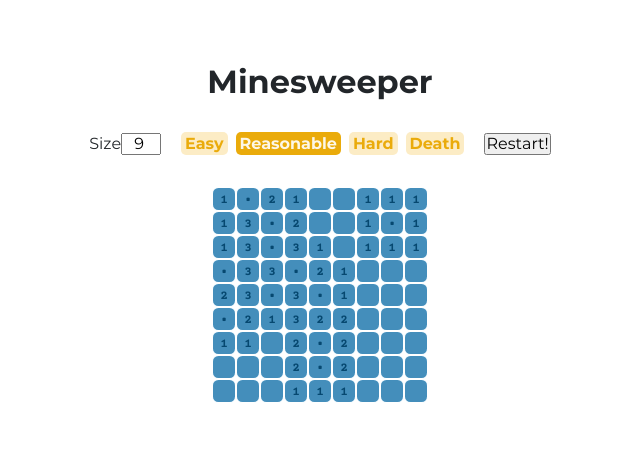
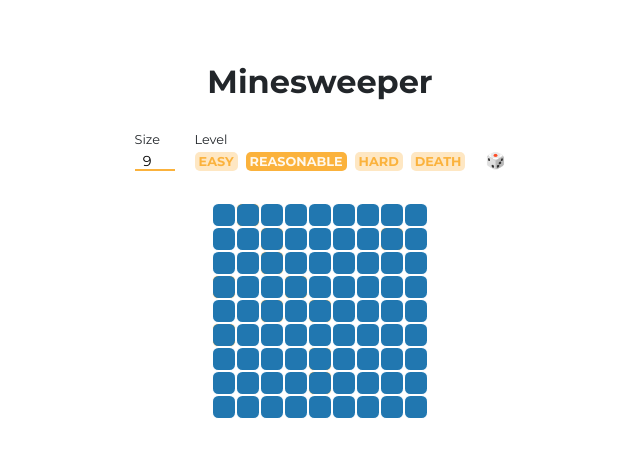
Before and after one commit to sophiamersmann/minesweeper, a Vue app: page / in a window 1280 px wide. Shown: the top 456 px of the page, without its empty margins (320-960 px from the left). Built offline with nearby package versions, Linux system fonts and the light colour scheme.

Commit message:
Add styling

```diff
--- a/src/assets/style/base.css
+++ b/src/assets/style/base.css
@@ -3,10 +3,10 @@
 :root {
   --spacing: 2rem;
   --black: hsl(210 11% 15%);
-  --primary: hsl(203 89% 33%);
-  --primary-light: hsl(203 89% 90%);
-  --accent: hsl(43 91% 48%);
-  --accent-light: hsl(43 91% 88%);
+  --primary: hsl(204 68% 41%);
+  --primary-light: hsl(204 68% 88%);
+  --accent: hsl(37 96% 61%);
+  --accent-light: hsl(37 96% 88%);
 }
 
 html {
--- a/src/components/Cell.vue
+++ b/src/components/Cell.vue
@@ -25,10 +25,13 @@ export default {
       return this.nMineNeighbours > 0 ? this.nMineNeighbours : null;
     },
     classes() {
-      return {
+      const classes = {
         'is-covered': this.isCovered,
         'is-flagged': this.isFlagged,
+        'has-mine': this.hasMine,
       };
+      classes[`has-${this.nMineNeighbours}-mine-neighbours`] = true;
+      return classes;
     },
   },
   methods: {
@@ -89,9 +92,27 @@ export default {
   position: relative;
   background-color: var(--primary-light);
 }
+.cell.has-1-mine-neighbours {
+  color: #979A9B;
+}
+.cell.has-2-mine-neighbours {
+  color: var(--primary);
+}
+.cell.has-3-mine-neighbours,
+.cell.has-4-mine-neighbours {
+  color: hsl(0 100% 41%);
+}
+.cell.has-5-mine-neighbours,
+.cell.has-6-mine-neighbours,
+.cell.has-7-mine-neighbours,
+.cell.has-8-mine-neighbours {
+  color: hsl(358 97% 31%);
+}
 .cell:disabled {
   background-color: var(--primary-light);
-  color: inherit;
+}
+.cell.has-mine:disabled {
+  color: var(--black);
 }
 .cell.is-covered::after {
   --size: 100%;
@@ -106,19 +127,24 @@ export default {
   background: var(--primary);
   text-indent: 0;
   border-radius: inherit;
-  opacity: 0.7;
 }
 .cell.is-flagged::after {
   content: '⚑';
   color: var(--accent);
   background-color: var(--accent-light);
 }
-.cell.is-flagged.is-wrong,
-.cell.is-flagged.is-wrong::after {
-  background-color: red;
-}
 .cell:not(.is-covered).is-flagged,
 .cell:not(.is-covered).is-flagged::after {
   background-color: var(--primary-light);
 }
+.cell.has-mine {
+  background-color: var(--accent);
+}
+
+.grid.is-finished.is-lost .cell.has-mine::after {
+  content: '';
+}
+.grid.is-finished.is-lost .cell.has-mine {
+  background-color: var(--accent);
+}
 </style>
--- a/src/components/Grid.vue
+++ b/src/components/Grid.vue
@@ -2,7 +2,7 @@
   <h1>Minesweeper</h1>
   <nav>
     <div>
-      <label for="input-size">Size</label>
+      <label class="label-top" for="input-size">Size</label>
       <input
         v-model.number="size"
         type="number"
@@ -13,6 +13,7 @@
       />
     </div>
     <div id="select-difficulty">
+      <label class="label-top" for="input-size">Level</label>
       <div>
         <input
           type="radio"
@@ -21,7 +22,7 @@
           v-model="difficulty"
           @change="start"
         />
-        <label for="input-easy">Easy</label>
+        <label class="as-button" for="input-easy">EASY</label>
       </div>
       <div>
         <input
@@ -32,7 +33,7 @@
           @change="start"
           checked
         />
-        <label for="input-intermediate">Reasonable</label>
+        <label class="as-button" for="input-intermediate">REASONABLE</label>
       </div>
       <div>
         <input
@@ -42,7 +43,7 @@
           v-model="difficulty"
           @change="start"
         />
-        <label for="input-hard">Hard</label>
+        <label class="as-button" for="input-hard">HARD</label>
       </div>
       <div>
         <input
@@ -52,12 +53,15 @@
           v-model="difficulty"
           @change="start"
         />
-        <label for="input-death">Death</label>
+        <label class="as-button" for="input-death">DEATH</label>
       </div>
     </div>
-    <button @click="start">Restart!</button>
+    <div>
+      <div class="label-top">&nbsp;</div>
+      <button class="dice" @click="start">🎲</button>
+    </div>
   </nav>
-  <div class="grid">
+  <div class="grid" :class="classes">
     <div class="grid__row" v-for="(row, i) in grid.matrix" :key="[gameKey, i]">
       <Cell
         class="grid__cell"
@@ -117,6 +121,12 @@ export default {
         hard: 4,
         death: 2,
       }[this.difficulty];
+    },
+    classes() {
+      return {
+        'is-finished': this.state.isFinished,
+        'is-lost': !this.state.isWon,
+      };
     },
   },
   methods: {
@@ -183,7 +193,10 @@ nav {
 }
 nav input {
   width: 40px;
-  text-align: right;
+  text-align: center;
+  border: 0;
+  border-bottom: 2px solid var(--accent);
+  font-size: 0.9rem;
 }
 #select-difficulty div {
   display: inline;
@@ -191,16 +204,47 @@ nav input {
 #select-difficulty input {
   display: none;
 }
-#select-difficulty label {
+#select-difficulty .as-button {
   margin: calc(var(--spacing) / 8);
   background-color: var(--accent-light);
   padding: calc(var(--spacing) / 16) calc(var(--spacing) / 8);
   border-radius: 5px;
   color: var(--accent);
   font-weight: bold;
+  font-size: 0.8rem;
 }
 #select-difficulty input:checked + label {
   background-color: var(--accent);
   color: hsla(0, 100%, 100%, 0.9);
 }
+.label-top {
+  display: block;
+  text-align: left;
+  margin-bottom: calc((var(--spacing) / 8));
+  font-size: 0.8rem;
+}
+#select-difficulty .label-top {
+  margin-left: calc((var(--spacing) / 8));
+}
+.dice {
+  background: 0;
+  border: 0;
+}
+.dice:active {
+  animation: shake 0.5s;
+}
+
+@keyframes shake {
+  0% { transform: translate(1px, 1px) rotate(0deg); }
+  10% { transform: translate(-1px, -2px) rotate(-1deg); }
+  20% { transform: translate(-3px, 0px) rotate(1deg); }
+  30% { transform: translate(3px, 2px) rotate(0deg); }
+  40% { transform: translate(1px, -1px) rotate(1deg); }
+  50% { transform: translate(-1px, 2px) rotate(-1deg); }
+  60% { transform: translate(-3px, 1px) rotate(0deg); }
+  70% { transform: translate(3px, 1px) rotate(-1deg); }
+  80% { transform: translate(-1px, -1px) rotate(1deg); }
+  90% { transform: translate(1px, 2px) rotate(0deg); }
+  100% { transform: translate(1px, -2px) rotate(-1deg); }
+}
 </style>
```
